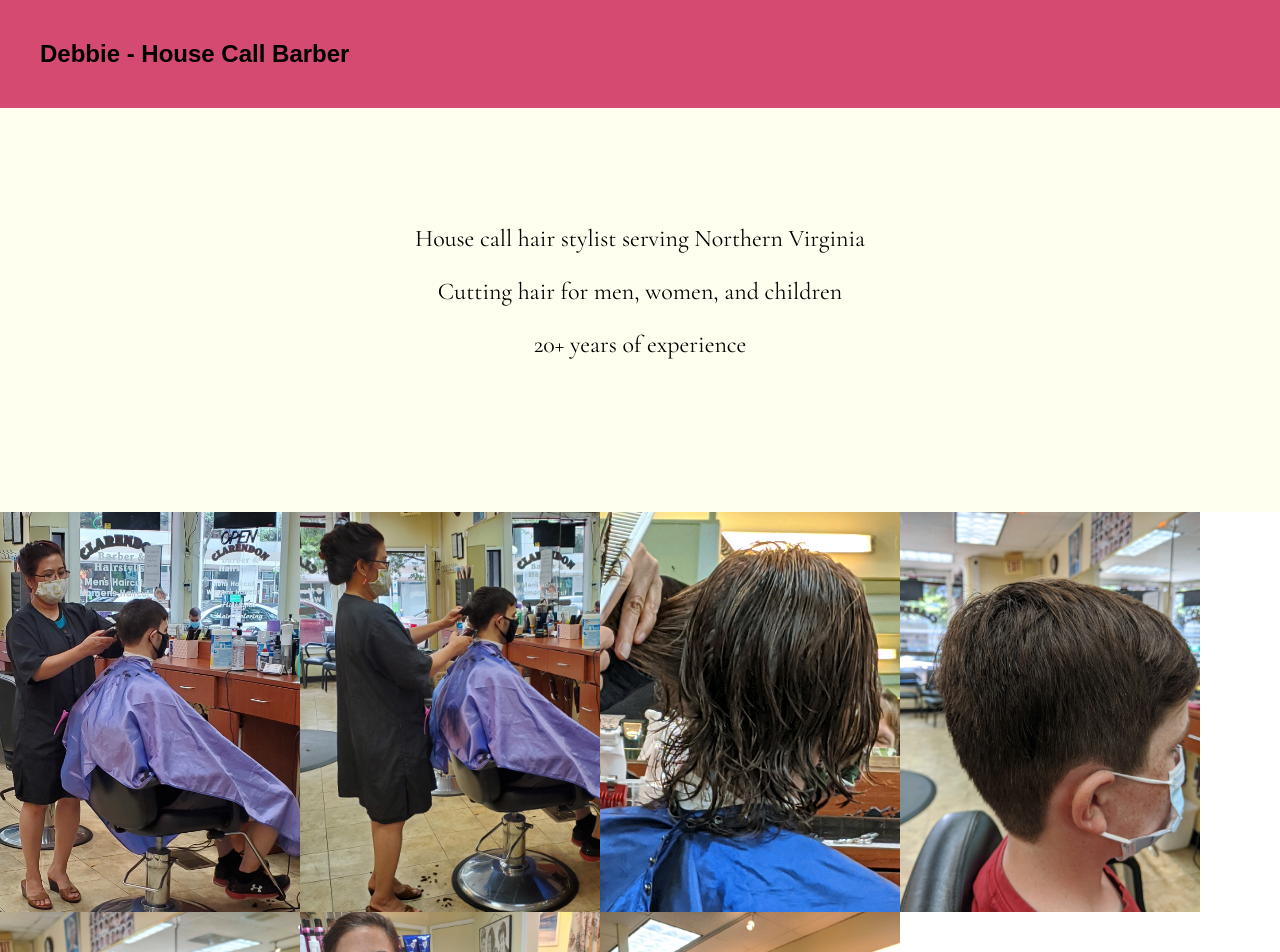
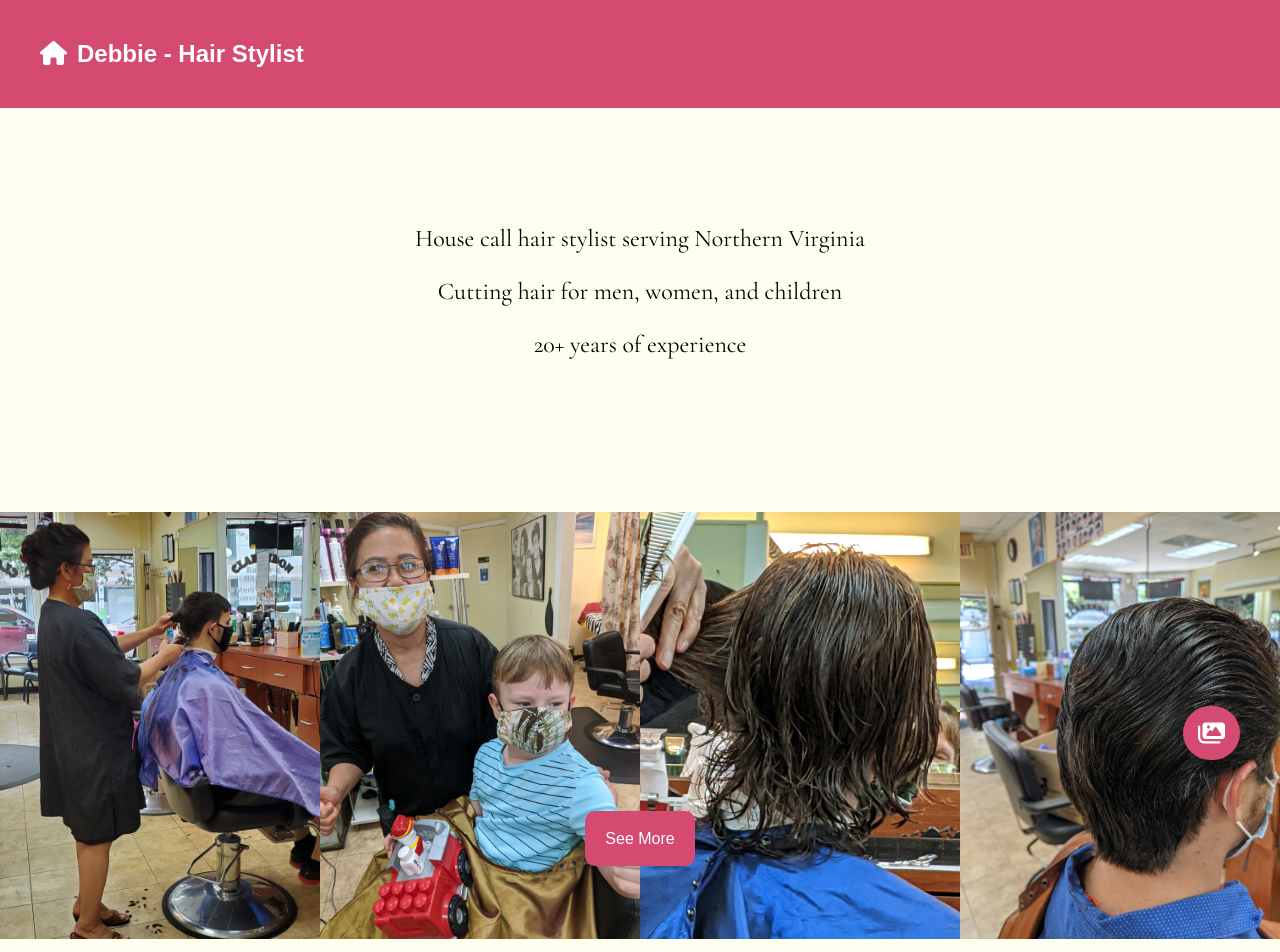
Before and after one commit to dungngoctran/dungngoctran.github.io, a React (Create React App) app: page / in a window 1280 px wide. Shown: the top 952 px of the page. Built offline with nearby package versions, Linux system fonts and the light colour scheme; a web font is replaced by a local one.

Commit message:
gallery page

```diff
--- a/package.json
+++ b/package.json
@@ -9,6 +9,7 @@
     "@testing-library/user-event": "^7.2.1",
     "react": "^16.13.1",
     "react-dom": "^16.13.1",
+    "react-router-dom": "^5.2.0",
     "react-scripts": "3.4.1"
   },
   "scripts": {
--- a/public/index.html
+++ b/public/index.html
@@ -5,11 +5,12 @@
 <!--     <link rel="icon" href="%PUBLIC_URL%/favicon.ico" /> -->
     <link href="https://fonts.googleapis.com/css2?family=Cormorant+Garamond:ital,wght@0,300;0,400;0,500;0,600;0,700;1,300;1,400;1,500;1,600;1,700&display=swap" rel="stylesheet">
     <link href="https://fonts.googleapis.com/css2?family=Proza+Libre:ital,wght@0,400;0,500;0,600;0,700;0,800;1,400;1,500;1,600;1,700;1,800&display=swap" rel="stylesheet">
+    <script src="https://kit.fontawesome.com/02a70b5b3a.js" crossorigin="anonymous"></script>
     <meta name="viewport" content="width=device-width, initial-scale=1" />
     <meta name="theme-color" content="#000000" />
     <meta
       name="description"
-      content="Web site for barber Debbie"
+      content="Web site for hair stylist Debbie"
     />
     <link rel="apple-touch-icon" href="%PUBLIC_URL%/logo192.png" />
     <!--
--- a/src/App.css
+++ b/src/App.css
@@ -3,8 +3,21 @@
   background-color: #d44a71;
   position: fixed;
   width: 100%;
+  color: white;
+  z-index: 1000;
 }
 
-.App > div:nth-child(even) {
-  background-color: #fffff0;
+.App-header h2 {
+	display: inline-block;
+	margin-left: 10px;
 }
+
+.App-header a {
+	font-size: 24px;
+	color: white;
+	text-decoration: none;
+}
+
+.App-header a:hover {
+	cursor: pointer;
+}
--- a/src/App.js
+++ b/src/App.js
@@ -1,20 +1,22 @@
 import React from 'react';
-import Welcome from './Welcome';
-import Gallery from './Gallery';
-import Menu from './Menu';
-import Contact from './Contact';
+import Home from './Home';
+import FullGallery from './GalleryFull';
+import {Switch, Route, BrowserRouter as Router, Link} from 'react-router-dom';
 import './App.css';
 
 function App() {
   return (
     <div className="App">
-      <header className="App-header">
-        <h2>Debbie - House Call Barber</h2>
-      </header>
-      <Welcome />
-      <Gallery />
-      <Menu />
-      <Contact />
+      <Router>
+        <header className="App-header">
+          <Link className="fas fa-home" to="/"></Link>
+          <h2>Debbie - Hair Stylist</h2>
+        </header>
+        <Switch>
+          <Route path="/gallery"><FullGallery /></Route>
+          <Route exact path="/"><Home /></Route>
+        </Switch>
+      </Router>
     </div>
   );
 }
--- a/src/Gallery.css
+++ b/src/Gallery.css
@@ -1,13 +1,20 @@
-.Gallery > img {
-	width: 100%;
+.Gallery {
+	line-height: 0;
+	text-align: center;
 }
 
-@media only screen and (min-width: 768px) {
+.Gallery > img {
+	width: 50%;
+}
+
+.Gallery .button {
+	display: unset;
+	position: relative;
+	bottom: 100px;
+}
+
+@media only screen and (min-width: 600px) {
 	.Gallery > img {
-		width: 300px;
+		width: 25%;
 	}
 }
-
-.Gallery {
-	line-height: 0;
-}
--- a/src/Gallery.js
+++ b/src/Gallery.js
@@ -1,28 +1,21 @@
 import React from 'react';
 import './Gallery.css';
-import Pic1 from './resources/pic1.jpg';
 import Pic2 from './resources/pic2.jpg';
 import Pic3 from './resources/pic3.jpg';
-import Pic4 from './resources/pic4.jpg';
 import Pic5 from './resources/pic5.jpg';
 import Pic6 from './resources/pic6.jpg';
-import Pic7 from './resources/pic7.jpg';
+import {Link} from 'react-router-dom';
 
-class Gallery extends React.Component {
-
-	render() {
-		return(
-			<div className="Gallery">
-				<img src={Pic1} alt="Day 1 angle 1"/>
-				<img src={Pic2} alt="Day 1 angle 2"/>
-				<img src={Pic3} alt="Day 2 pic 1"/>
-				<img src={Pic4} alt="Day 2 pic 2"/>
-				<img src={Pic5} alt="Day 2 pic 3"/>
-				<img src={Pic6} alt="Day 3 pic 1"/>
-				<img src={Pic7} alt="Day 3 pic 2"/>
-			</div>
-		)
-	}
+function Gallery() {
+	return(
+		<div className="Gallery">
+			<img src={Pic2} alt="Pic2"/>
+			<img src={Pic6} alt="Pic6"/>
+			<img src={Pic3} alt="Pic3"/>
+			<img src={Pic5} alt="Pic5"/>
+			<Link className="button" to="/gallery">See More</Link>
+		</div>
+	)
 }
 
 export default Gallery;
--- /dev/null
+++ b/src/GalleryFull.css
@@ -0,0 +1,14 @@
+.GalleryFull {
+	line-height: 0;
+	padding-top: 112px;
+}
+
+.GalleryFull img {
+	width: 50%;
+}
+
+@media only screen and (min-width: 600px) {
+	.GalleryFull img {
+		width: 25%;
+	}
+}
--- /dev/null
+++ b/src/GalleryFull.js
@@ -0,0 +1,23 @@
+import React from 'react';
+import Pic0 from './resources/pic0.jpg';
+import Pic1 from './resources/pic1.jpg';
+import Pic2 from './resources/pic2.jpg';
+import Pic3 from './resources/pic3.jpg';
+import Pic4 from './resources/pic4.jpg';
+import Pic5 from './resources/pic5.jpg';
+import Pic6 from './resources/pic6.jpg';
+import './GalleryFull.css';
+import {Link} from 'react-router-dom';
+
+const pics = [Pic0, Pic1, Pic2, Pic3, Pic4, Pic5, Pic6];
+
+function GalleryFull() {
+	return(
+		<div className="GalleryFull">
+			{pics.map((pic, index) => {return <img src={pic} key={index} alt={index}/>})}
+			<Link className="fas fa-home quicklink" to="/"></Link>
+		</div>
+	)
+}
+
+export default GalleryFull;
--- /dev/null
+++ b/src/Home.css
@@ -0,0 +1,3 @@
+.Home > div:nth-child(odd) {
+  background-color: #fffff0;
+}
--- /dev/null
+++ b/src/Home.js
@@ -0,0 +1,21 @@
+import React from 'react';
+import Welcome from './Welcome';
+import Gallery from './Gallery';
+import Menu from './Menu';
+import Contact from './Contact';
+import {Link} from 'react-router-dom';
+import './Home.css';
+
+function Home() {
+	return(
+		<div className="Home">
+			<Welcome />
+      <Gallery />
+      <Menu />
+      <Contact />
+      <Link className="fas fa-images quicklink" to="/gallery"></Link>
+		</div>
+	)
+}
+
+export default Home;
--- a/src/index.css
+++ b/src/index.css
@@ -4,13 +4,7 @@ body {
   -moz-osx-font-smoothing: grayscale;
 }
 
-.module {
-	min-height: 400px;
-	padding: 40px 80px;
-	box-sizing: border-box;
-}
-
-h2 {
+h2, a {
 	font-family: 'Proza Libre', sans-serif;
 }
 
@@ -23,3 +17,33 @@ p, b {
 	font-family: 'Cormorant Garamond', serif;
 	font-size: 24px;
 }
+
+.module {
+	min-height: 400px;
+	padding: 40px 80px;
+	box-sizing: border-box;
+}
+
+.button {
+	display: inline-block;
+	padding: 19px 20px;
+	box-sizing: border-box;
+	background-color: #d44a71;
+	color: white;
+	text-decoration: none;
+	margin: 40px 0;
+	border-radius: 10px;
+}
+
+.quicklink {
+	font-size: 24px;
+	position: fixed;
+	right: 0;
+	bottom: 0;
+	margin: 40px;
+	color: white;
+	background-color: #d44a71;
+	padding: 15px;
+	border-radius: 30px;
+	text-decoration: none;
+}
```
Also changed, not shown: src/resources/pic0.jpg (renamed from src/resources/pic7.jpg), 1 other file (tests, documents, lock files or other folders).
